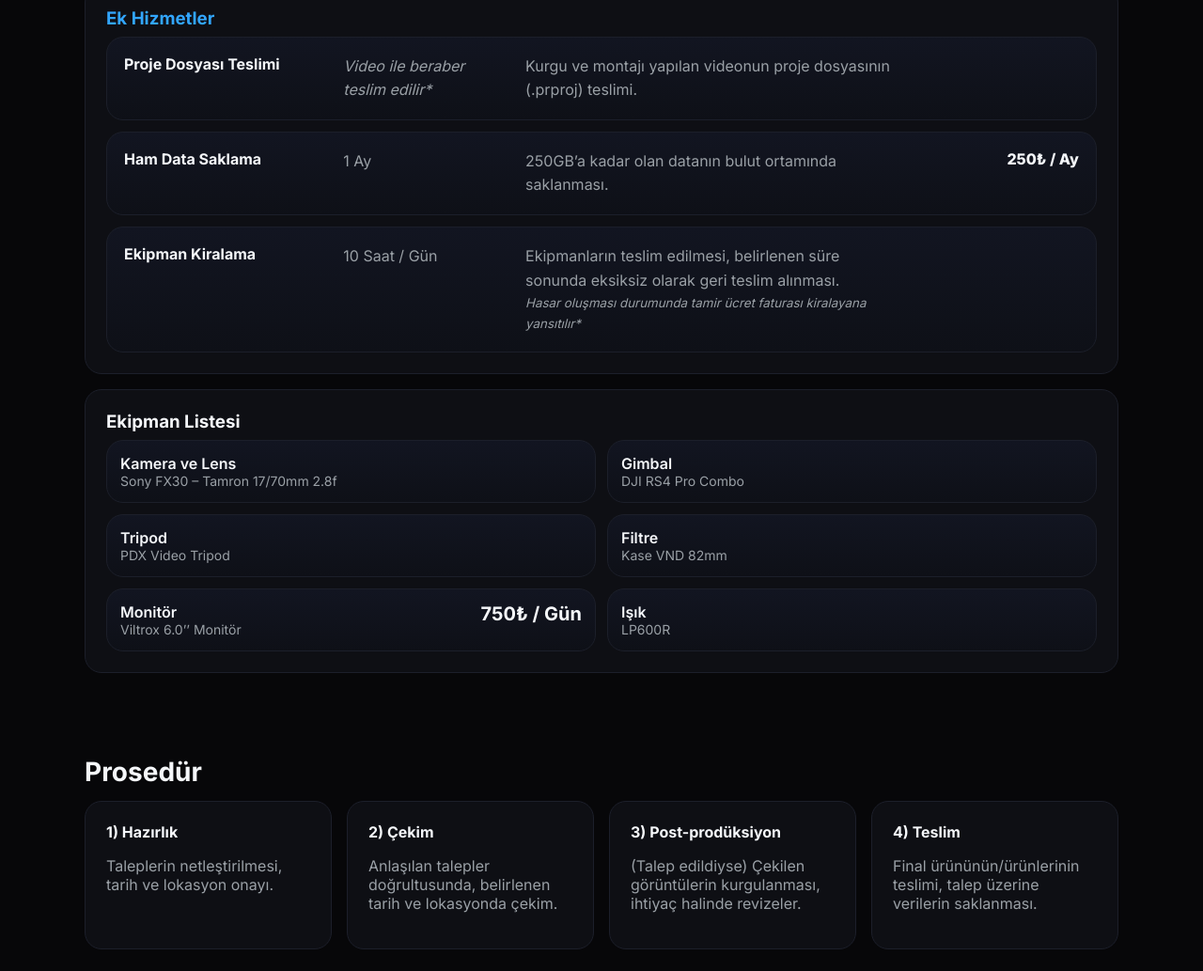
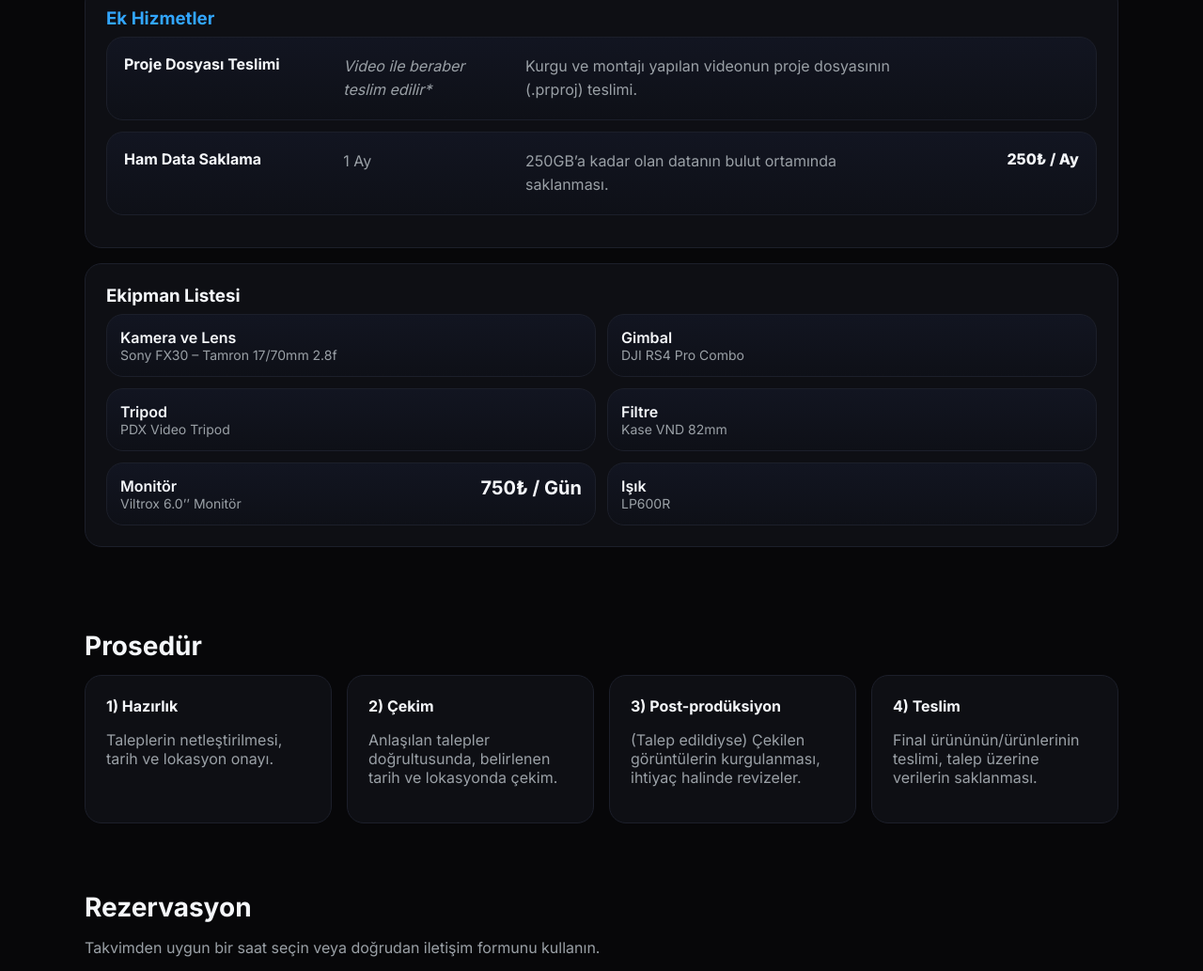
Before and after one commit to tunakurucu/portfolio, a plain HTML site: page index.html in a window 1280 px wide. Shown: the part 2102-3135 px from the top of the page at 94% size. Drawn offline with Linux system fonts and the light colour scheme; a script that the page names is missing.

Commit message:
Remove Ekipman Kiralama section from services

```diff
--- a/index.html
+++ b/index.html
@@ -293,13 +293,6 @@
             <div class="money">250₺ / Ay</div>
           </div>
         </div>
-        <div class="price">
-          <div class="price-row">
-            <div><strong>Ekipman Kiralama</strong></div>
-            <div class="muted">10 Saat / Gün</div>
-            <div><span class="muted">Ekipmanların teslim edilmesi, belirlenen süre sonunda eksiksiz olarak geri teslim alınması.</span><br><small class="muted"><em>Hasar oluşması durumunda tamir ücret faturası kiralayana yansıtılır*</em></small></div>
-          </div>
-        </div>
       </div>
 
       <div class="card" style="margin-bottom:16px">
```
